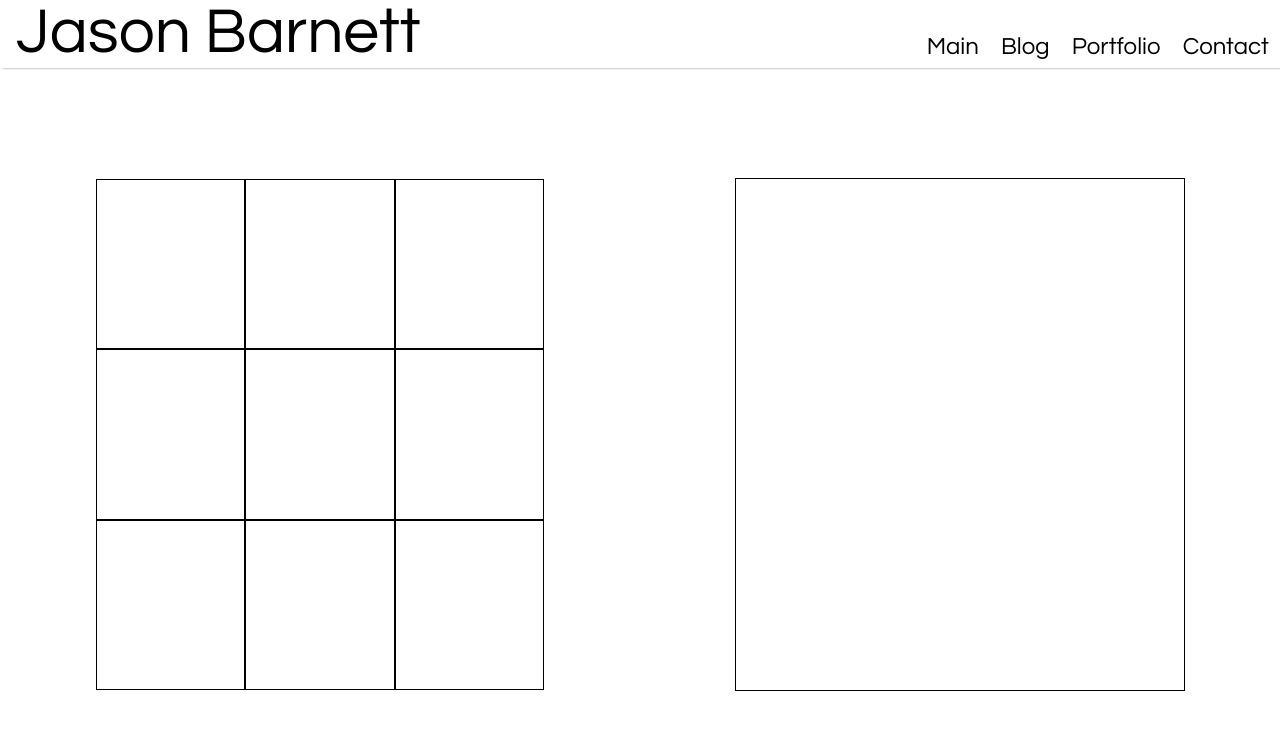
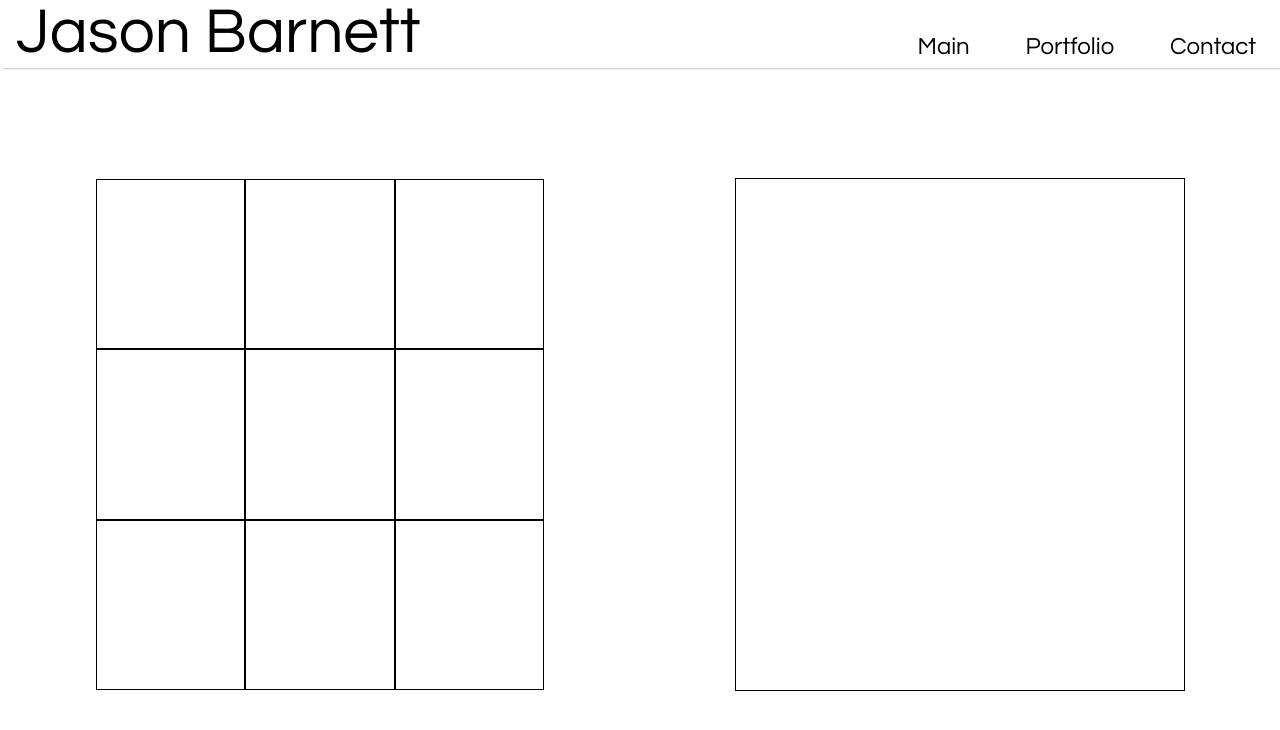
Before and after one commit to jhbarnett/jahuba.com, an Angular app: page / in a window 1280 px wide. Shown: the top 730 px of the page. Built offline with nearby package versions, Linux system fonts and the light colour scheme.

Commit message:
temporarily removes blog page

```diff
--- a/src/app/app-routing.module.ts
+++ b/src/app/app-routing.module.ts
@@ -9,7 +9,7 @@ import { PortfolioComponent } from './portfolio/portfolio.component';
 
 const routes: Routes = [
   { path: '', component: MainComponent },
-  { path: 'blog',  component: BlogComponent },
+  // { path: 'blog',  component: BlogComponent },
   { path: 'contact', component: ContactComponent },
   { path: 'portfolio',     component: PortfolioComponent },
   { path: '**', redirectTo: '/', pathMatch: 'full'}
--- a/src/app/app.component.css
+++ b/src/app/app.component.css
@@ -27,6 +27,7 @@
 .header .nav {
   flex: 1.25;
   text-align: right;
+  padding-right: 1%;
 }
 
 .content {
--- a/src/app/app.module.ts
+++ b/src/app/app.module.ts
@@ -8,7 +8,7 @@ import { AppRoutingModule } from './app-routing.module'
 import { AppComponent } from './app.component';
 import { MainComponent } from './main/main.component';
 import { NavComponent } from './nav/nav.component';
-import { BlogComponent } from './blog/blog.component';
+// import { BlogComponent } from './blog/blog.component';
 import { ContactComponent } from './contact/contact.component';
 import { PortfolioComponent } from './portfolio/portfolio.component';
 
@@ -17,7 +17,7 @@ import { PortfolioComponent } from './portfolio/portfolio.component';
     AppComponent,
     MainComponent,
     NavComponent,
-    BlogComponent,
+    // BlogComponent,
     ContactComponent,
     PortfolioComponent
   ],
--- a/src/app/nav/nav.component.html
+++ b/src/app/nav/nav.component.html
@@ -1,6 +1,6 @@
 <div>
   <a name='main' routerLink='/'>Main</a>
-  <a name='blog' routerLink='/blog'>Blog</a>
+  <!-- <a name='blog' routerLink='/blog'>Blog</a> -->
   <a name='portfolio' routerLink='/portfolio'>Portfolio</a>
   <a name='contact' routerLink='/contact'>Contact</a>
 </div>
```
